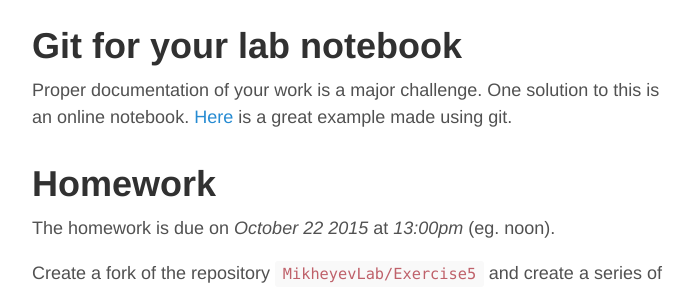
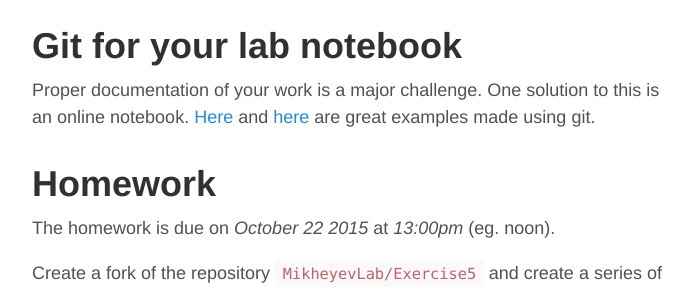
Before and after one commit to MikheyevLab/Computing-Fall-2015, a Jekyll site: the page built from _posts/2015-10-16-5-git.md, in a window 1280 px wide and 900 px high, scrolled down 2970 px. Shown: the part 153-444 px from the top of the window, without its empty margins (293-986 px from the left). Built offline with Jekyll 4.4.1, drawn with Linux system fonts in a browser that asks for light colours; Markdown is read by kramdown in place of the engine named in the settings.

Commit message:
another notebook example

```diff
--- a/_posts/2015-10-16-5-git.md
+++ b/_posts/2015-10-16-5-git.md
@@ -70,7 +70,7 @@ git config --global push.default simple
 Open up [Try Git](https://try.github.io/levels/1/challenges/1) and afterwards [Learn Git Branching](http://pcottle.github.io/learnGitBranching/) to play around and get a feel for things.
 
 # Git for your lab notebook
-Proper documentation of your work is a major challenge. One solution to this is an online notebook. [Here](http://www.carlboettiger.info/2012/09/28/Welcome-to-my-lab-notebook.html) is a great example made using git.
+Proper documentation of your work is a major challenge. One solution to this is an online notebook. [Here](http://www.carlboettiger.info/2012/09/28/Welcome-to-my-lab-notebook.html) and [here](http://notebook.madsenlab.org/labnotebook.html) are great examples made using git.
 
 # Homework
 The homework is due on *October 22 2015* at *13:00pm* (eg. noon).
```
